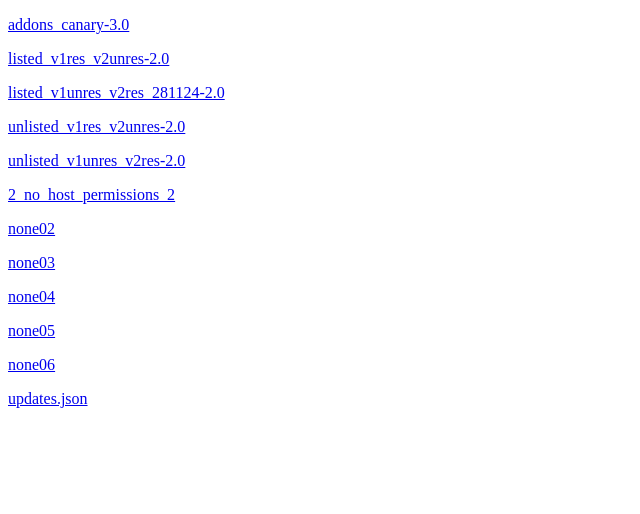
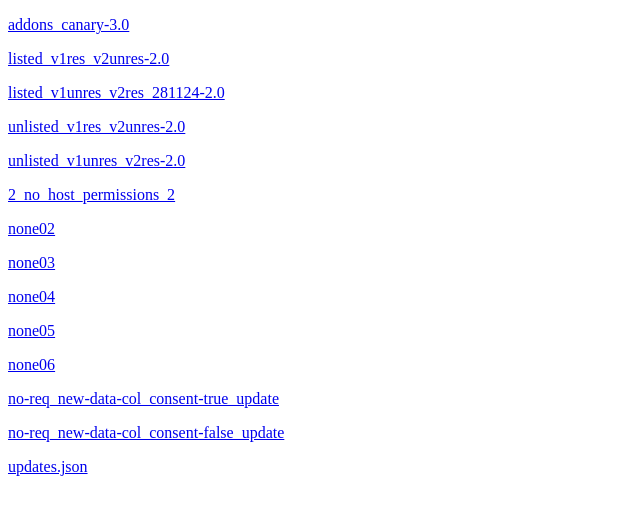
Before and after one commit to acornestean/update_test_block, a plain HTML site: page index.html in a window 1280 px wide. Shown: the whole page, without its empty margins (0-640 px from the left). Drawn offline with Linux system fonts and the light colour scheme.

Commit message:
Update index.html

```diff
--- a/index.html
+++ b/index.html
@@ -47,6 +47,14 @@
 </p>
 
 <p>
+<a href="./no-req_new-data-col_consent-true_update.xpi">no-req_new-data-col_consent-true_update </a>
+</p>
+
+<p>
+<a href="./no-req_new-data-col_consent-false_update.xpi">no-req_new-data-col_consent-false_update </a>
+</p>
+
+<p>
 <a href="./updates.json">updates.json </a>
 </p>
 
```
